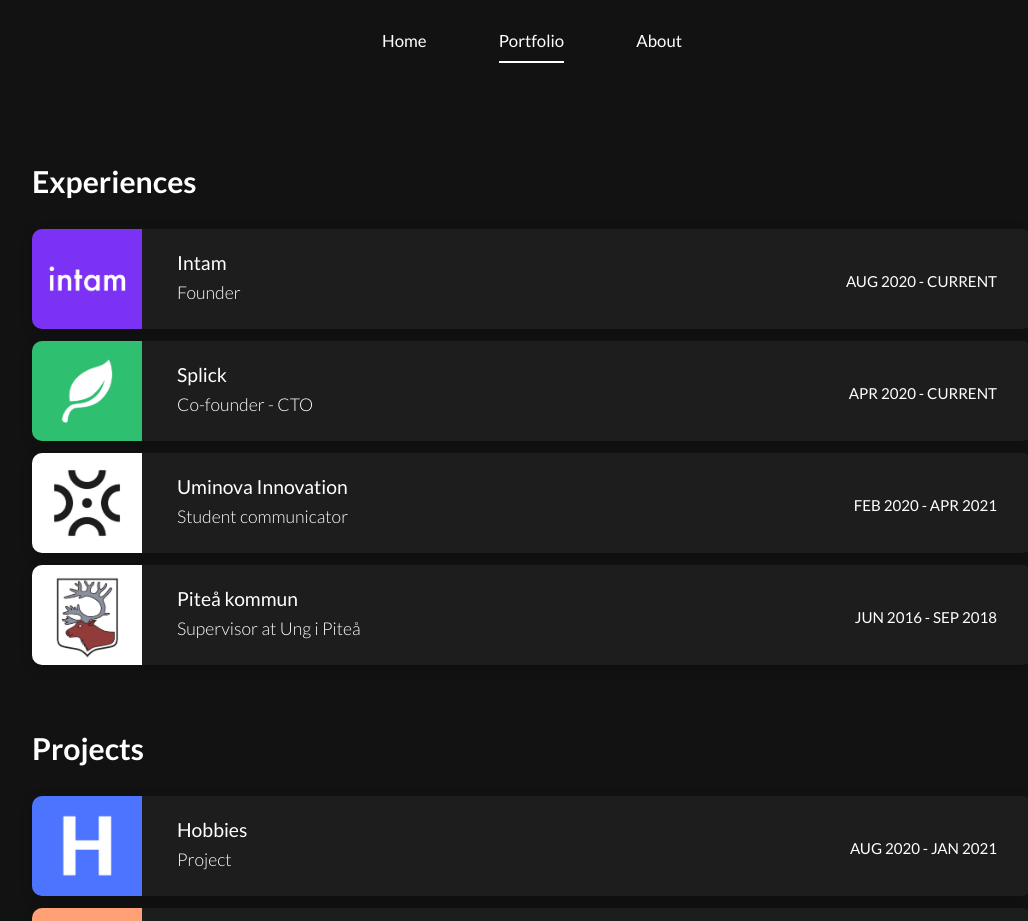
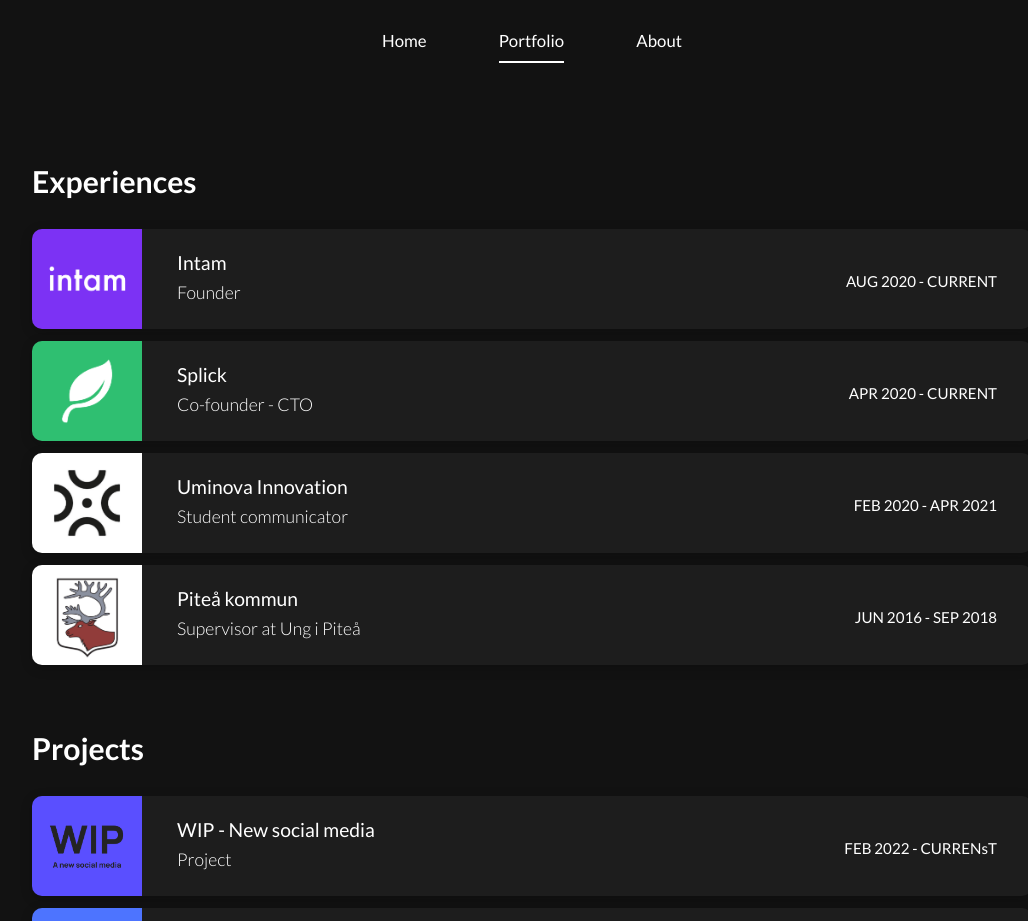
Before and after one commit to JonathanHedlund/portfolio, a Next.js app: page /portfolio in a window 1280 px wide. Shown: the top 921 px of the page, without its empty margins (108-1136 px from the left). Built offline with nearby package versions, Linux system fonts and the light colour scheme.

Commit message:
Current focus for hobbies

```diff
--- a/components/experiences/ProjectsContainer.js
+++ b/components/experiences/ProjectsContainer.js
@@ -7,6 +7,12 @@
     return (
         <div className={styles.experienceContainer}>
             <ExperienceHeader header="Projects" button={false}/>
+            <ExperienceItem
+                link="/portfolio/social-media"
+                img="/wip.png"
+                header="WIP - New social media"
+                role="Project"
+                timeslot="FEB 2022 - CURRENsT"/>
             <ExperienceItem
                 link="/portfolio/hobbies"
                 img="/hobbies-logo.png"
```
Also changed, not shown: components/current-focus/CurrentFocusContainer.js (+9 -0 lines).
